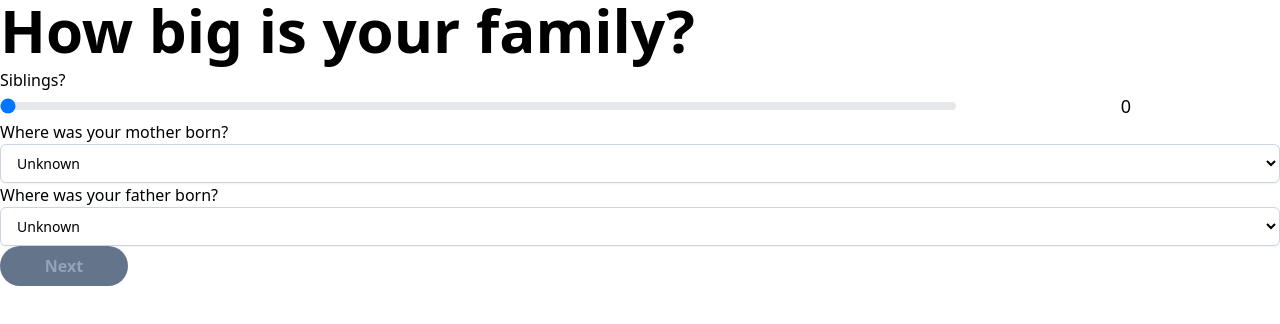
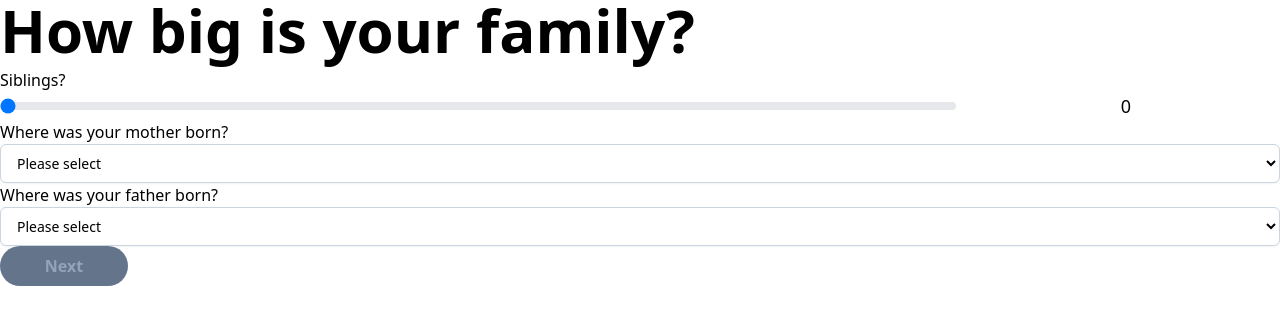
Before and after one commit to zachmerrill/world-calc, a Next.js app: page /journey/family in a window 1280 px wide. Shown: the top 324 px of the page. Built offline with nearby package versions, Linux system fonts and the light colour scheme; what i18n-iso-countries would draw is missing.

Commit message:
fix family validation

```diff
--- a/pages/journey/family.tsx
+++ b/pages/journey/family.tsx
@@ -19,11 +19,17 @@ const initialState: Form = {
 
 export default function Family() {
   const [family, setFamily] = useLocalStorage<Form>("family", initialState);
+  const [you] = useLocalStorage<{ country: string }>("aboutYou", {
+    country: "",
+  });
 
   useEffect(() => {
+    // default family to your location
+    if (!family.fatherBirthLoc) family.fatherBirthLoc = you.country;
+    if (!family.motherBirthLoc) family.motherBirthLoc = you.country;
     // update form from localstorage if available
     updateForm(family);
-  }, [family]);
+  }, [family, you]);
 
   const [form, updateForm] = useReducer(
     (state: Form, action: Form) => ({
@@ -88,7 +94,7 @@ export default function Family() {
               }
             >
               <option className="text-slate-400" value="">
-                Unknown
+                Please select
               </option>
               <CountryOptions />
             </select>
@@ -104,13 +110,13 @@ export default function Family() {
               }
             >
               <option className="text-slate-400" value="">
-                Unknown
+                Please select
               </option>
               <CountryOptions />
             </select>
           </label>
           <input
-            disabled={!!!form.siblings}
+            disabled={!(!!form.fatherBirthLoc && !!form.motherBirthLoc)}
             type="submit"
             value="Next"
             className="flex w-32 justify-center rounded-full bg-gradient-to-r from-emerald-600 via-emerald-600 to-emerald-400 p-2 font-bold text-cyan-50 hover:from-emerald-600 hover:to-emerald-400 disabled:from-slate-500 disabled:to-slate-500 disabled:text-slate-400"
```
